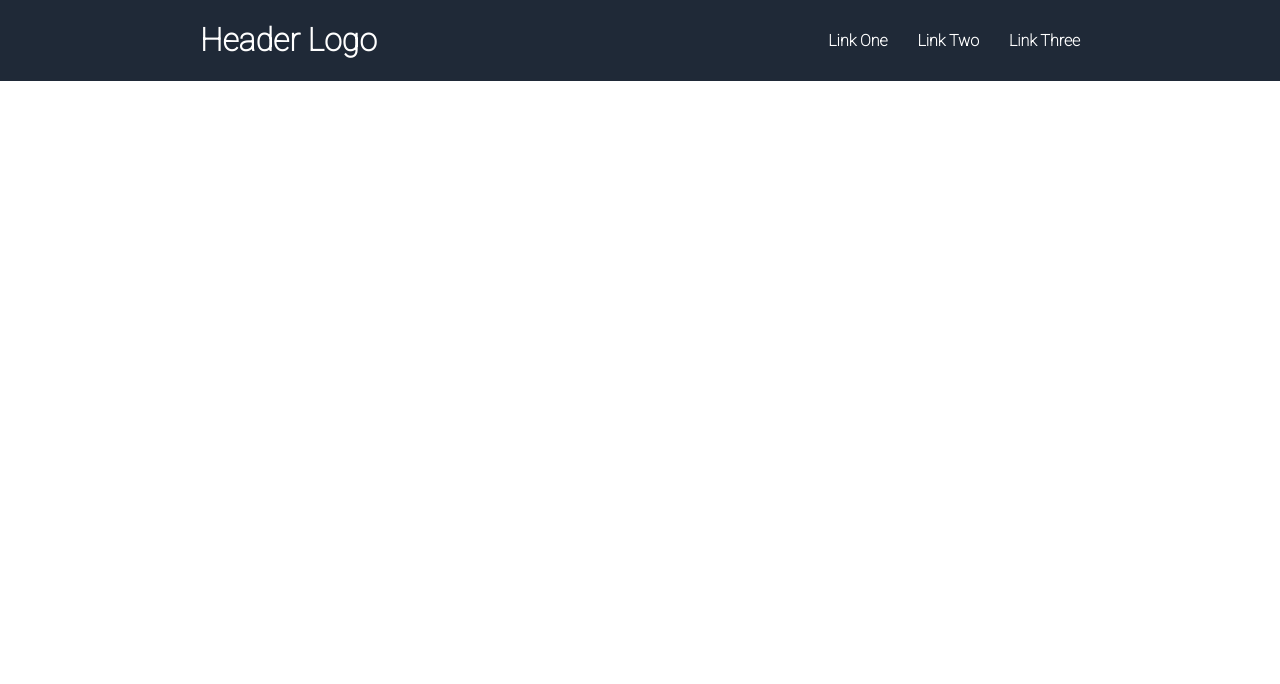
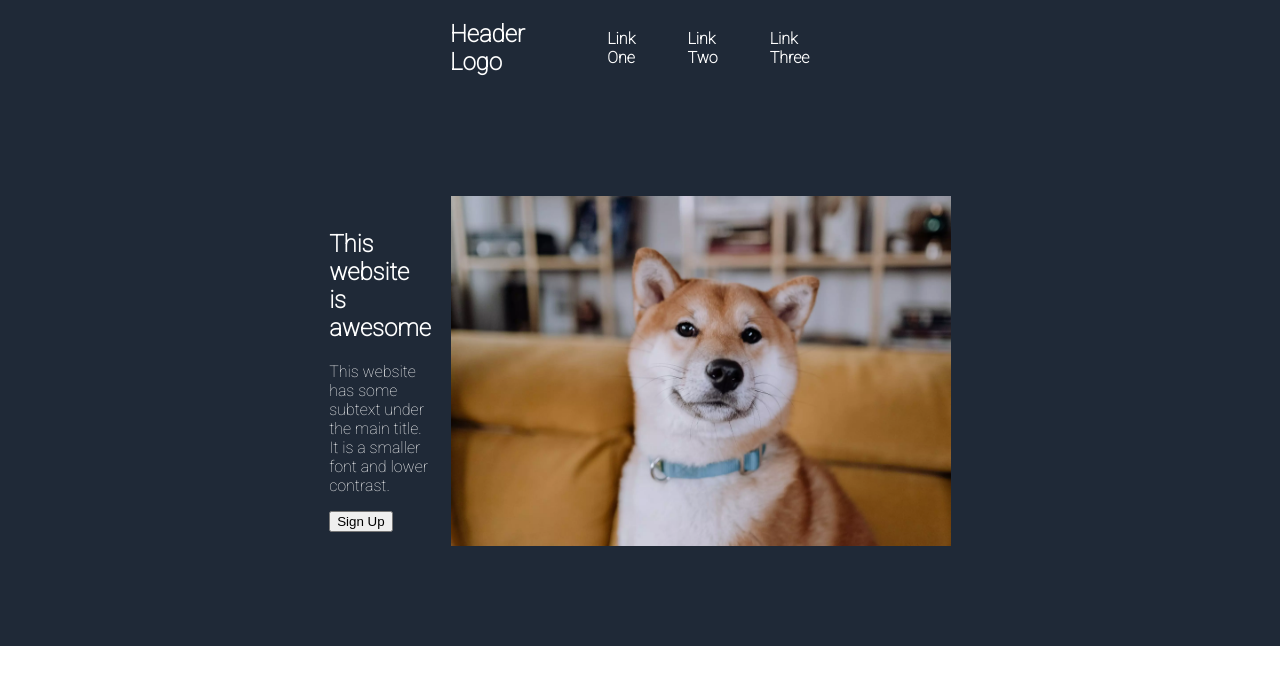
Before and after one commit to ddalezz/landing-page-project, a plain HTML site: page index.html in a window 1280 px wide. Drawn offline with Linux system fonts and the light colour scheme.

Commit message:
added parts to intro

```diff
--- a/index.html
+++ b/index.html
@@ -13,7 +13,7 @@
   <body>
 
   <div class="header">
-    <h1 class="logo">Header Logo</h1>
+    <h2 class="logo">Header Logo</h2>
       <ul class="header-links">
         <li>Link One</li>
         <li>Link Two</li>
@@ -21,5 +21,15 @@
       </ul>
   </div>
 
+
+  <div class="intro">
+    <div class="intro-text">
+     <h2>This website is awesome</h2>
+     <p>This website has some subtext under the main title. It is a smaller font and lower contrast.</p>
+     <button>Sign Up</button>
+    </div>
+    <img class="intro-image" src="/shib.jpg">
+  </div>
+
   </body>
 </html>
--- a/style.css
+++ b/style.css
@@ -15,11 +15,33 @@ ul {
     align-items: center;
     background-color: #1F2937;
     color: white;
-    padding: 0px 200px;
+    padding: 0px 450px;
+}
+
+
+
+.logo {
+    font-weight: bolder;
 }
 
 .header-links {
     display: flex;
     gap: 30px;
-    font-weight: 700;
+    font-weight: bold;
 }
+
+.intro {
+    display: flex;
+    justify-content: center;
+    align-items: center;
+    gap: 20px;
+    background-color: #1F2937;
+    color: white;
+    padding: 100px 450px;
+}
+
+.intro-image {
+    height: 350px;
+    width: 500px;
+
+}
```
Also changed, not shown: shib.jpg (added), 1 other file.
